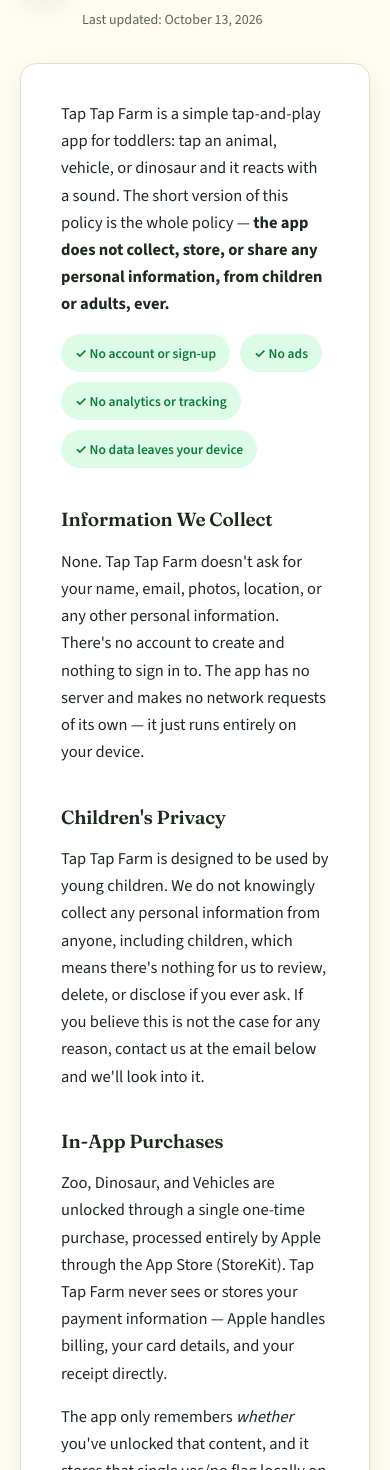
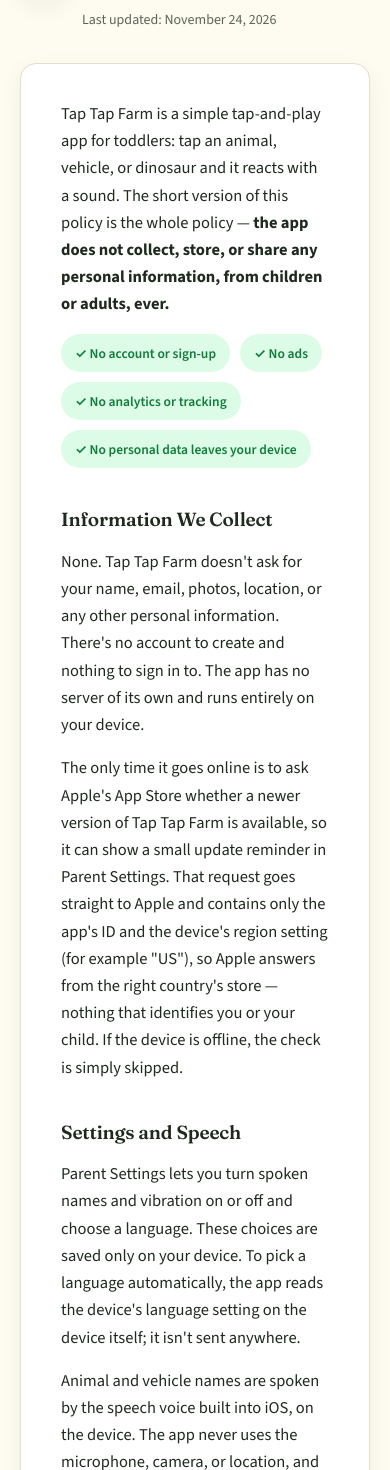
Before and after one commit to lucyhao/taptapfarm-privacy, a plain HTML site: page index.html in a window 390 px wide. Shown: the part 130-1600 px from the top of the page. Drawn offline with nearby package versions, Linux system fonts and the light colour scheme.

Commit message:
Update policy: App Store update check, settings and speech
- Disclose the one network request: asking Apple's App Store whether a
  newer version exists (app ID and device region only).
- New "Settings and Speech" section: parent settings and language stay on
  the device; names are spoken by the on-device iOS voice; no microphone,
  camera or location.
- The purchase now unlocks every scene other than the Farm.

Co-Authored-By: Claude Opus 5.5 <noreply@anthropic.com>

```diff
--- a/index.html
+++ b/index.html
@@ -180,7 +180,7 @@
     <img class="masthead-icon" src="icon.png" alt="Tap Tap Farm app icon" />
     <div class="masthead-text">
       <h1>Tap Tap Farm — Privacy Policy</h1>
-      <p>Last updated: October 13, 2026</p>
+      <p>Last updated: November 24, 2026</p>
     </div>
   </div>
 
@@ -191,24 +191,29 @@
       <span class="pill">✓ No account or sign-up</span>
       <span class="pill">✓ No ads</span>
       <span class="pill">✓ No analytics or tracking</span>
-      <span class="pill">✓ No data leaves your device</span>
+      <span class="pill">✓ No personal data leaves your device</span>
     </div>
 
     <h2>Information We Collect</h2>
-    <p>None. Tap Tap Farm doesn't ask for your name, email, photos, location, or any other personal information. There's no account to create and nothing to sign in to. The app has no server and makes no network requests of its own — it just runs entirely on your device.</p>
+    <p>None. Tap Tap Farm doesn't ask for your name, email, photos, location, or any other personal information. There's no account to create and nothing to sign in to. The app has no server of its own and runs entirely on your device.</p>
+    <p>The only time it goes online is to ask Apple's App Store whether a newer version of Tap Tap Farm is available, so it can show a small update reminder in Parent Settings. That request goes straight to Apple and contains only the app's ID and the device's region setting (for example "US"), so Apple answers from the right country's store — nothing that identifies you or your child. If the device is offline, the check is simply skipped.</p>
+
+    <h2>Settings and Speech</h2>
+    <p>Parent Settings lets you turn spoken names and vibration on or off and choose a language. These choices are saved only on your device. To pick a language automatically, the app reads the device's language setting on the device itself; it isn't sent anywhere.</p>
+    <p>Animal and vehicle names are spoken by the speech voice built into iOS, on the device. The app never uses the microphone, camera, or location, and nothing is recorded.</p>
 
     <h2>Children's Privacy</h2>
     <p>Tap Tap Farm is designed to be used by young children. We do not knowingly collect any personal information from anyone, including children, which means there's nothing for us to review, delete, or disclose if you ever ask. If you believe this is not the case for any reason, contact us at the email below and we'll look into it.</p>
 
     <h2>In-App Purchases</h2>
-    <p>Zoo, Dinosaur, and Vehicles are unlocked through a single one-time purchase, processed entirely by Apple through the App Store (StoreKit). Tap Tap Farm never sees or stores your payment information — Apple handles billing, your card details, and your receipt directly.</p>
+    <p>Every scene other than the Farm is unlocked through a single one-time purchase, processed entirely by Apple through the App Store (StoreKit). Tap Tap Farm never sees or stores your payment information — Apple handles billing, your card details, and your receipt directly.</p>
     <p>The app only remembers <em>whether</em> you've unlocked that content, and it stores that single yes/no flag locally on your device. It's never sent anywhere, and reinstalling the app or restoring purchases simply asks Apple to confirm it again.</p>
 
     <h2>Advertising &amp; Analytics</h2>
     <p>Tap Tap Farm shows no ads and includes no third-party analytics, advertising, or tracking SDKs of any kind.</p>
 
     <h2>Data Security</h2>
-    <div class="note">Since nothing is collected and nothing leaves your device, there's no data of yours sitting on a server anywhere for us to secure, lose, or have breached.</div>
+    <div class="note">Since nothing about you or your child is collected and no personal data leaves your device, there's no data of yours sitting on a server anywhere for us to secure, lose, or have breached.</div>
 
     <h2>Changes to This Policy</h2>
     <p>If this policy ever changes — for example, if a future version of the app adds a feature that does involve data — we'll update this page and change the "Last updated" date above.</p>
```
